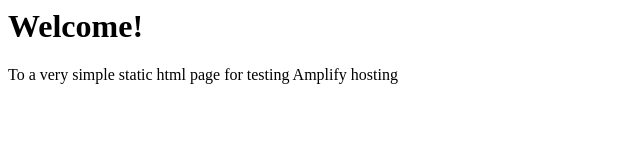
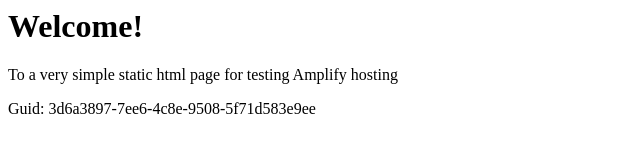
Before and after one commit to aws-aemilia-hkg/Github-PR-Commit-Integration-Test-DoNotTouch-v1-prod-ap-east-1, a website: page src/index.html in a window 1280 px wide. Shown: the whole page, without its empty margins (0-640 px from the left). Drawn offline with Linux system fonts and the light colour scheme.

Commit message:
commit from integ tests

```diff
--- a/src/index.html
+++ b/src/index.html
@@ -1,3 +1,5 @@
+
+
 <html lang="en">
 
 <head>
@@ -10,6 +12,6 @@
 <body>
     <h1>Welcome!</h1>
     <p>To a very simple static html page for testing Amplify hosting</p>
-</body>
+    <p>Guid: 3d6a3897-7ee6-4c8e-9508-5f71d583e9ee</p></body>
 
 </html>
```
